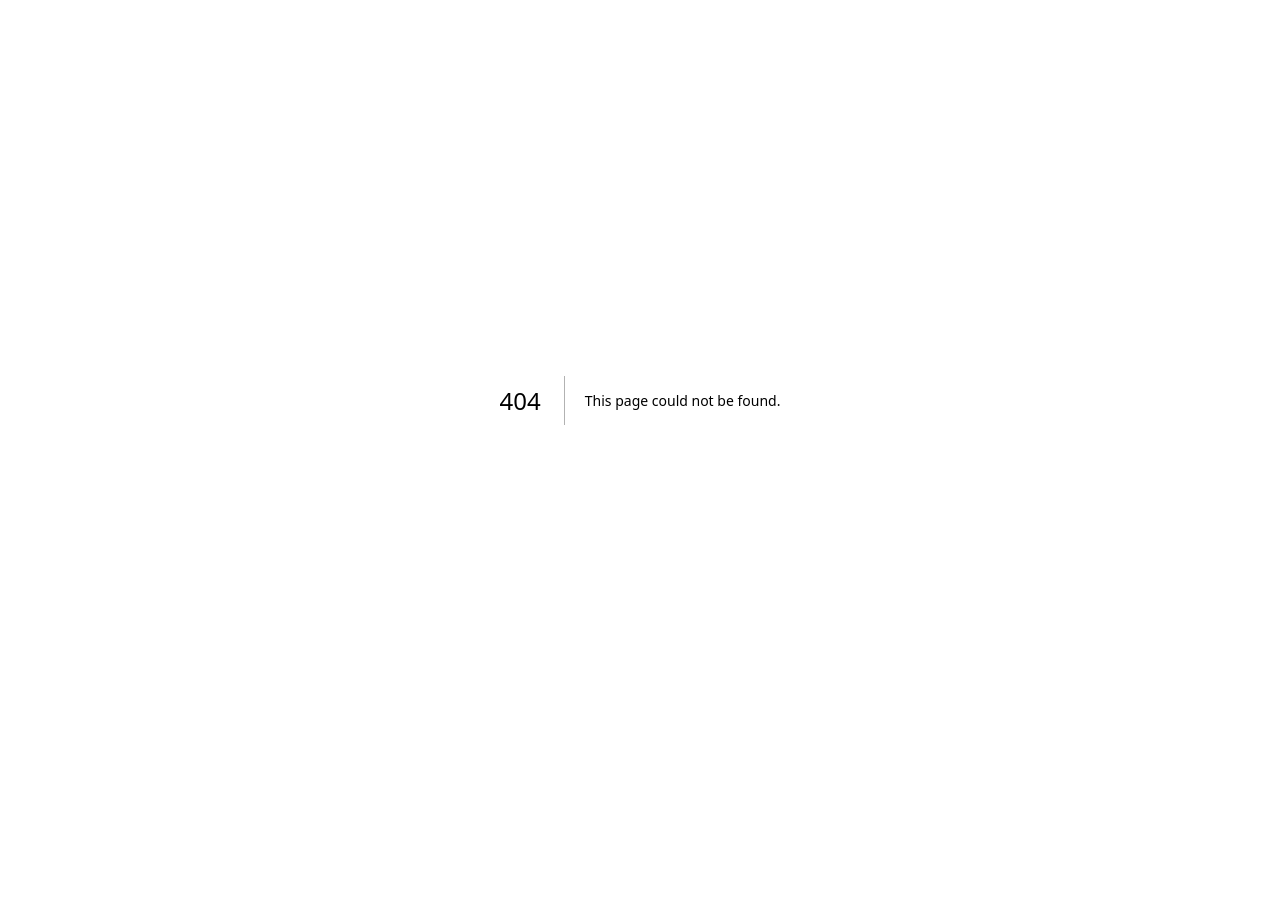
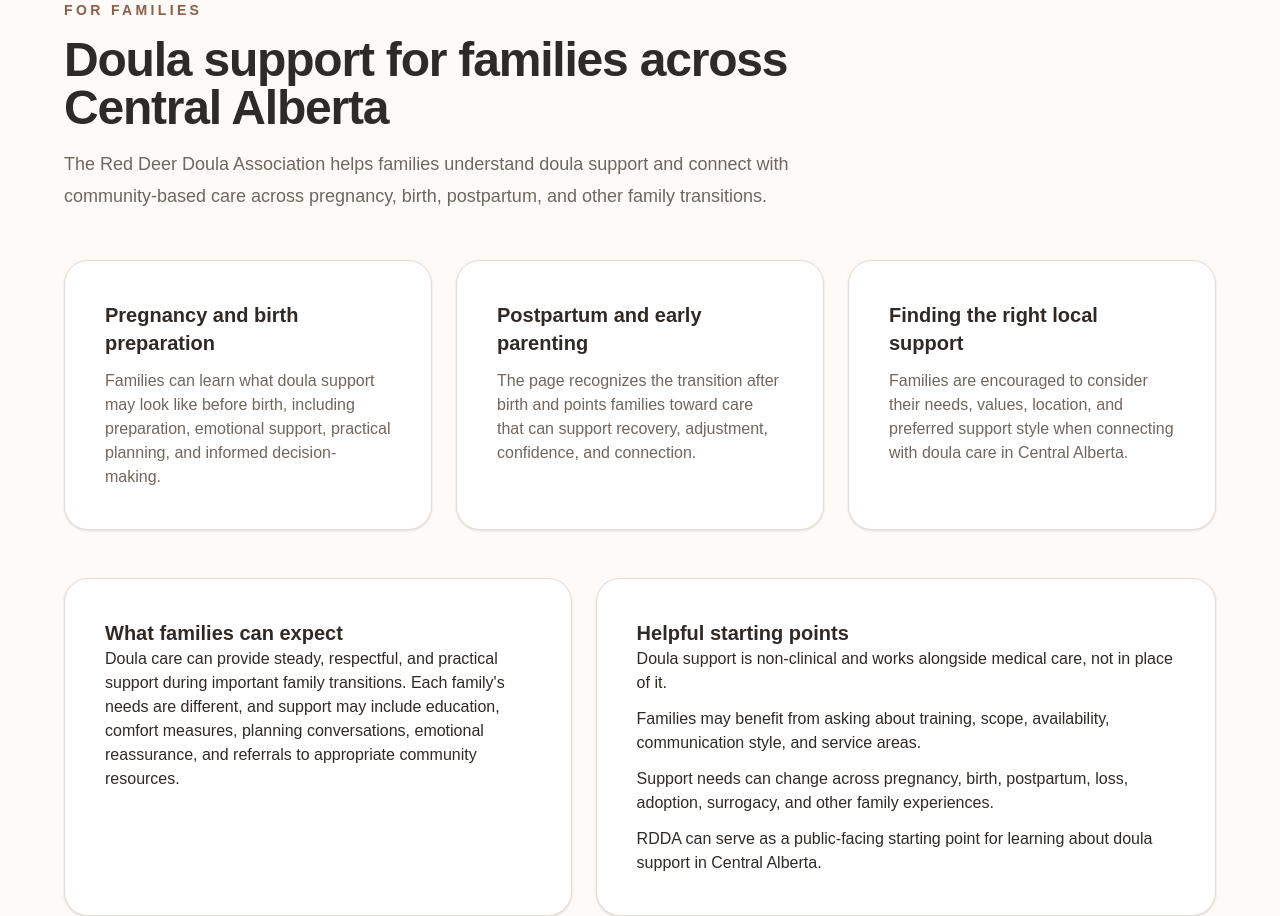
Before and after one commit to hickdwayne-rdp/rdda-platform, a Next.js app in the folder repo/: page /families in a window 1280 px wide. Before the commit this address had no page. Before the commit the page ends 800 px from the top, so only its background shows below. Built offline with nearby package versions, Linux system fonts and the light colour scheme.

Commit message:
Add RDDA families page static route

```diff
--- /dev/null
+++ b/repo/src/app/families/page.tsx
@@ -0,0 +1,83 @@
+import { PageContainer } from "@/components/layout/PageContainer";
+import { PageShell } from "@/components/layout/PageShell";
+import { SectionCard } from "@/components/ui/SectionCard";
+
+const familySupportPaths = [
+  {
+    title: "Pregnancy and birth preparation",
+    description:
+      "Families can learn what doula support may look like before birth, including preparation, emotional support, practical planning, and informed decision-making.",
+  },
+  {
+    title: "Postpartum and early parenting",
+    description:
+      "The page recognizes the transition after birth and points families toward care that can support recovery, adjustment, confidence, and connection.",
+  },
+  {
+    title: "Finding the right local support",
+    description:
+      "Families are encouraged to consider their needs, values, location, and preferred support style when connecting with doula care in Central Alberta.",
+  },
+];
+
+const familyGuidanceItems = [
+  "Doula support is non-clinical and works alongside medical care, not in place of it.",
+  "Families may benefit from asking about training, scope, availability, communication style, and service areas.",
+  "Support needs can change across pregnancy, birth, postpartum, loss, adoption, surrogacy, and other family experiences.",
+  "RDDA can serve as a public-facing starting point for learning about doula support in Central Alberta.",
+];
+
+export default function FamiliesPage() {
+  return (
+    <PageShell>
+      <PageContainer>
+        <section className="space-y-6">
+          <div className="max-w-3xl space-y-4">
+            <p className="text-sm font-semibold uppercase tracking-[0.24em] text-primary">
+              For Families
+            </p>
+            <h1 className="text-4xl font-semibold tracking-tight text-foreground sm:text-5xl">
+              Doula support for families across Central Alberta
+            </h1>
+            <p className="text-lg leading-8 text-muted-foreground">
+              The Red Deer Doula Association helps families understand doula
+              support and connect with community-based care across pregnancy,
+              birth, postpartum, and other family transitions.
+            </p>
+          </div>
+        </section>
+
+        <section className="grid gap-6 md:grid-cols-3">
+          {familySupportPaths.map((item) => (
+            <SectionCard key={item.title}>
+              <h2 className="text-xl font-semibold text-foreground">{item.title}</h2>
+              <p className="mt-3 text-muted-foreground">{item.description}</p>
+            </SectionCard>
+          ))}
+        </section>
+
+        <section className="grid gap-6 lg:grid-cols-[minmax(0,0.9fr)_minmax(0,1.1fr)]">
+          <SectionCard>
+            <h2 className="text-xl font-semibold text-foreground">What families can expect</h2>
+            <p>
+              Doula care can provide steady, respectful, and practical support
+              during important family transitions. Each family&apos;s needs are
+              different, and support may include education, comfort measures,
+              planning conversations, emotional reassurance, and referrals to
+              appropriate community resources.
+            </p>
+          </SectionCard>
+
+          <SectionCard>
+            <h2 className="text-xl font-semibold text-foreground">Helpful starting points</h2>
+            <ul className="space-y-3">
+              {familyGuidanceItems.map((item) => (
+                <li key={item}>{item}</li>
+              ))}
+            </ul>
+          </SectionCard>
+        </section>
+      </PageContainer>
+    </PageShell>
+  );
+}
```
Also changed, not shown: 1 other file (tests, documents, lock files or other folders).
